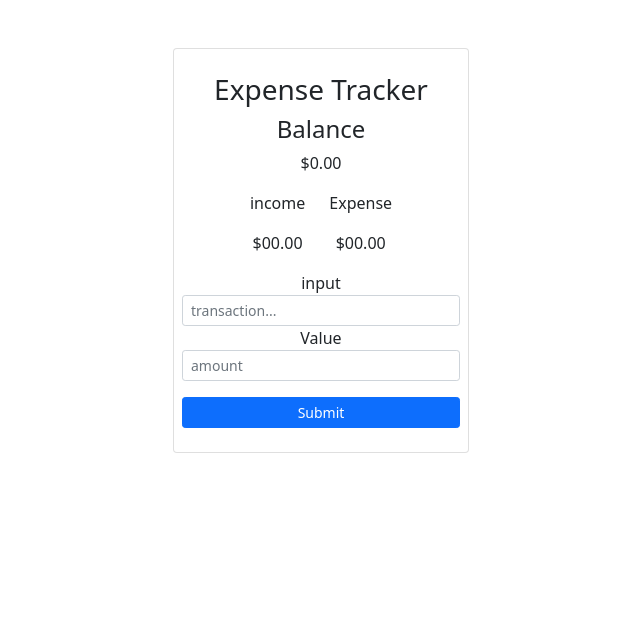
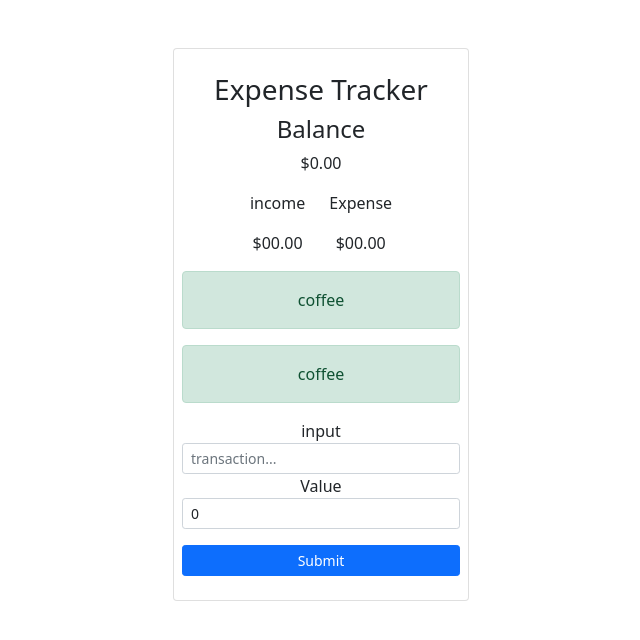
Before and after one commit to SamanKeighobadi/expense-tracker, a React (Create React App) app: page / in a window 1280 px wide. Shown: the top 640 px of the page, without its empty margins (319-959 px from the left). Built offline with nearby package versions, Linux system fonts and the light colour scheme.

Commit message:
feat: show  statics transaction list

```diff
--- a/src/components/Transactions/NewTransaction.jsx
+++ b/src/components/Transactions/NewTransaction.jsx
@@ -1,18 +1,36 @@
+// React Boostrap components
 import { Form, FormGroup, FormControl, Button } from "react-bootstrap";
+import { useState } from "react";
 
 const NewTransaction = () => {
+  const [value, setValue] = useState("");
+  const [amount, setAmount] = useState(0);
+
   return (
     <div>
       <Form className="px-2">
         <FormGroup>
           <lable>input</lable>
-          <FormControl type="text" placeholder="transaction..." size="sm" />
+          <FormControl
+            type="text"
+            placeholder="transaction..."
+            size="sm"
+            value={value}
+            onChange={(e) => setValue(e.target.value)}
+          />
         </FormGroup>
         <FormGroup>
           <label>Value</label>
-          <FormControl type="number" min={0} placeholder="amount" size="sm" />
+          <FormControl
+            type="number"
+            min={0}
+            placeholder="amount"
+            size="sm"
+            value={amount}
+            onChange={(e) => setAmount(e.target.value)}
+          />
         </FormGroup>
-        <Button size="sm" className="w-100 mt-3">
+        <Button size="sm" className="w-100 mt-3" onClick={() => alert(value,amount)}>
           Submit
         </Button>
       </Form>
--- a/src/components/Transactions/Transaction.jsx
+++ b/src/components/Transactions/Transaction.jsx
@@ -1,7 +1,13 @@
-const Transaction = () => {
+// React Bootstrap components
+import {Alert} from 'react-bootstrap'
+
+
+const Transaction = ({amount,title}) => {
     return (
         <div>
-
+            <Alert variant='success'  >
+                {title}
+            </Alert>
         </div>
      );
 }
--- a/src/components/Transactions/TransactionList.jsx
+++ b/src/components/Transactions/TransactionList.jsx
@@ -1,7 +1,16 @@
+import {useContext} from 'react'
+import { ExpenseTracker } from '../../context/ExpenseTrackerContext';
+import Transaction from './Transaction';
+
 const TransactionList = () => {
+
+    const {transactions} = useContext(ExpenseTracker);
+
     return (
-        <div>
-
+        <div className='px-2'>
+            {transactions.map(trx  => (
+                <Transaction amount={trx.amount} title={trx.text} />
+            ))}
         </div>
      );
 }
--- a/src/context/ExpenseTrackerContext.js
+++ b/src/context/ExpenseTrackerContext.js
@@ -1,11 +1,20 @@
 import {useState,createContext} from 'react'
 
-export const ExpenseTracker = createContext({})
+export const ExpenseTracker = createContext({
+    transactions:[]
+})
 
 
 const ExpenseTrackerProvider  = ({children}) =>{
+
+    const [transactions, setTransactions] = useState([
+        {id:1,text:'coffee',amount:20},
+        {id:2,text:'coffee',amount:-20},
+
+    ]);
+
     return(
-        <ExpenseTracker.Provider>
+        <ExpenseTracker.Provider value={{transactions}}>
             {children}
         </ExpenseTracker.Provider>
     )
```
